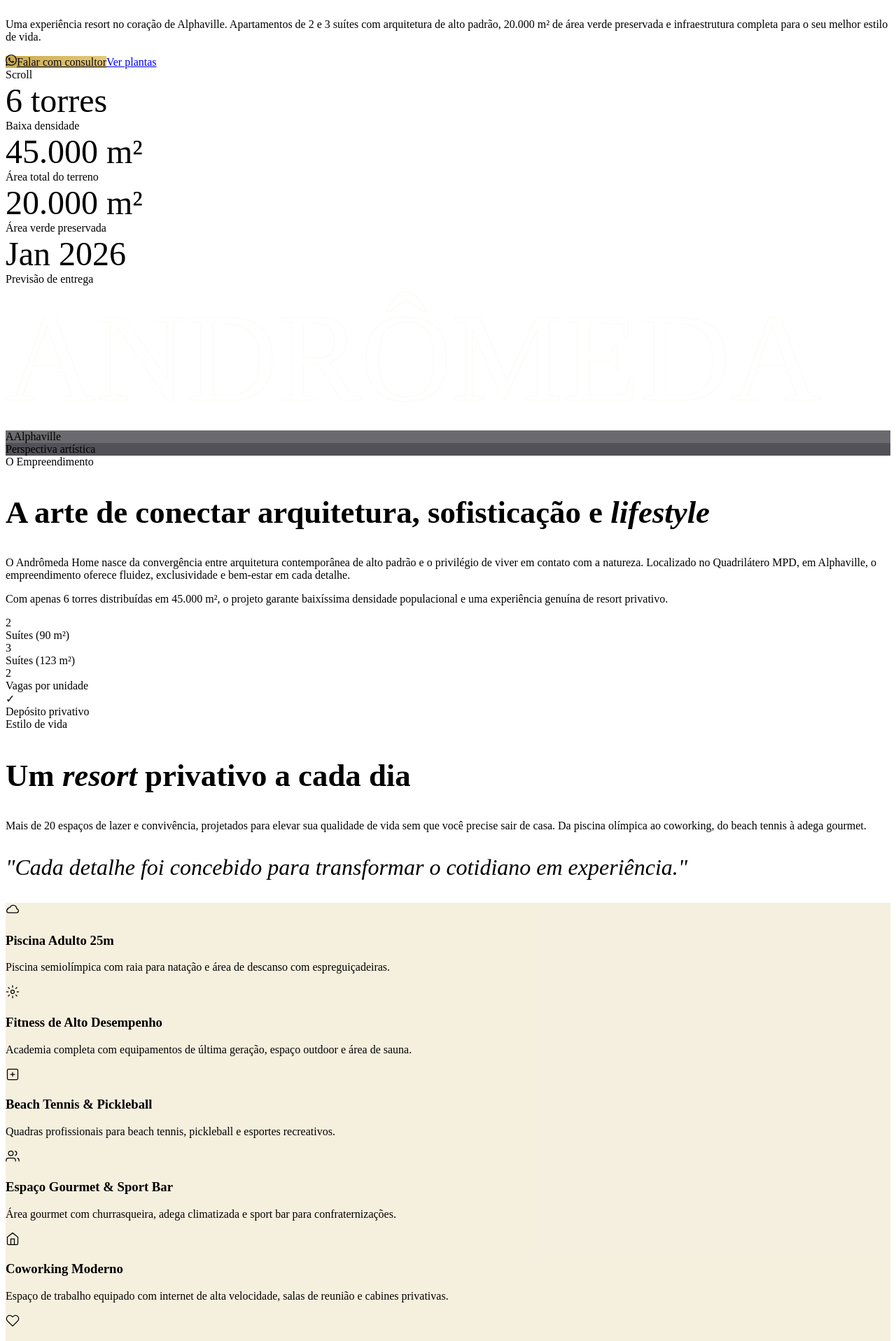
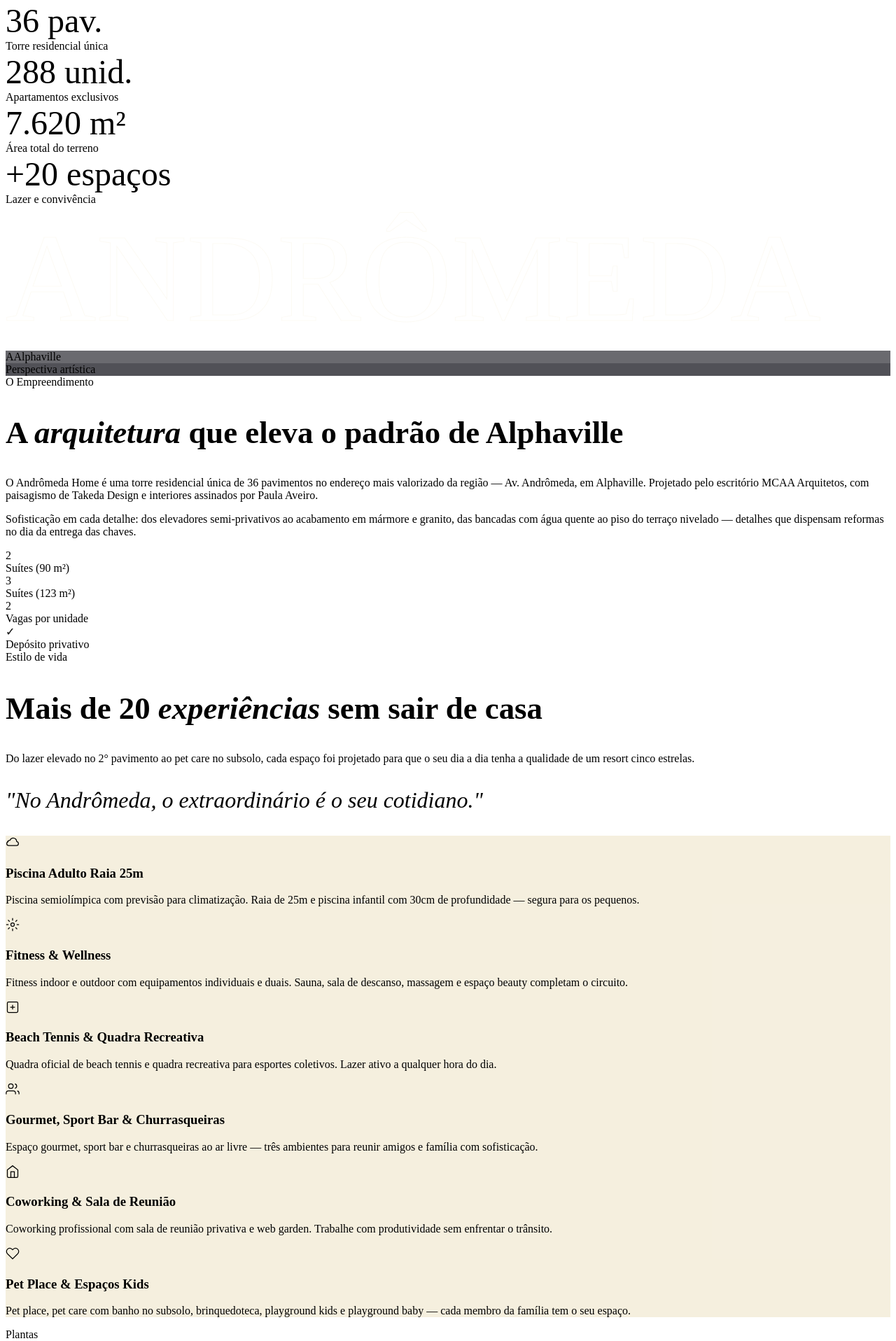
Before and after one commit to asvilela/andromeda, a React (Vite) app: page / in a window 1280 px wide. Shown: the part 1504-3420 px from the top of the page at 70% size. Built offline with nearby package versions, Linux system fonts and the light colour scheme; the HTML template or start-up script is replaced by a standard one.

Commit message:
Ajustando copy

```diff
--- a/index.html
+++ b/index.html
@@ -4,8 +4,8 @@
     <meta charset="UTF-8" />
     <link rel="icon" type="image/svg+xml" href="/favicon.svg" />
     <meta name="viewport" content="width=device-width, initial-scale=1.0" />
-    <title>Andrômeda Home — Alphaville | Apartamentos de Alto Padrão</title>
-    <meta name="description" content="Andrômeda Home em Alphaville, Barueri. Apartamentos de 2 e 3 suítes com experiência resort em meio à natureza preservada. Agende sua visita." />
+    <title>Andrômeda Home | Apartamentos de 90 a 123m² em Alphaville — Alto Padrão com Lazer Resort</title>
+    <meta name="description" content="Torre única com 288 unidades em Alphaville. Apartamentos de 90m² e 123m² com 2 ou 3 suítes, 2 vagas, depósito privativo e mais de 20 áreas de lazer. Arquitetura MCAA. Conheça." />
     <link rel="preconnect" href="https://fonts.googleapis.com" />
     <link rel="preconnect" href="https://fonts.gstatic.com" crossorigin />
     <link href="https://fonts.googleapis.com/css2?family=Cormorant+Garamond:ital,wght@0,300;0,400;0,500;0,600;1,300;1,400&family=DM+Sans:wght@300;400;500&family=Marcellus&display=swap" rel="stylesheet" />
--- a/package.json
+++ b/package.json
@@ -20,6 +20,6 @@
     "autoprefixer": "^10.4.27",
     "postcss": "^8.5.8",
     "tailwindcss": "^4.2.2",
-    "vite": "^5.4.2"
+    "vite": "^8.0.3"
   }
 }
--- a/src/components/Amenidades.jsx
+++ b/src/components/Amenidades.jsx
@@ -1,32 +1,32 @@
 const AMENIDADES = [
   {
-    name: 'Piscina Adulto 25m',
-    desc: 'Piscina semiolímpica com raia para natação e área de descanso com espreguiçadeiras.',
+    name: 'Piscina Adulto Raia 25m',
+    desc: 'Piscina semiolímpica com previsão para climatização. Raia de 25m e piscina infantil com 30cm de profundidade — segura para os pequenos.',
     icon: <svg width="20" height="20" viewBox="0 0 24 24" fill="none" stroke="currentColor" strokeWidth="1.5"><path d="M3 12c0-2.4 2.1-4.3 4.5-4 .9-2.3 3-4 5.5-4 3.3 0 6 2.7 6 6 1.7.3 3 1.8 3 3.5C22 15.4 20.4 17 18.5 17H5.5C3.6 17 2 15.4 2 13.5c0-1.7 1.3-3.1 3-3.5" /></svg>,
   },
   {
-    name: 'Fitness de Alto Desempenho',
-    desc: 'Academia completa com equipamentos de última geração, espaço outdoor e área de sauna.',
+    name: 'Fitness & Wellness',
+    desc: 'Fitness indoor e outdoor com equipamentos individuais e duais. Sauna, sala de descanso, massagem e espaço beauty completam o circuito.',
     icon: <svg width="20" height="20" viewBox="0 0 24 24" fill="none" stroke="currentColor" strokeWidth="1.5"><circle cx="12" cy="12" r="3" /><path d="M12 1v4M12 19v4M4.22 4.22l2.83 2.83M16.95 16.95l2.83 2.83M1 12h4M19 12h4M4.22 19.78l2.83-2.83M16.95 7.05l2.83-2.83" /></svg>,
   },
   {
-    name: 'Beach Tennis & Pickleball',
-    desc: 'Quadras profissionais para beach tennis, pickleball e esportes recreativos.',
+    name: 'Beach Tennis & Quadra Recreativa',
+    desc: 'Quadra oficial de beach tennis e quadra recreativa para esportes coletivos. Lazer ativo a qualquer hora do dia.',
     icon: <svg width="20" height="20" viewBox="0 0 24 24" fill="none" stroke="currentColor" strokeWidth="1.5"><rect x="3" y="3" width="18" height="18" rx="2" /><path d="M12 8v8M8 12h8" /></svg>,
   },
   {
-    name: 'Espaço Gourmet & Sport Bar',
-    desc: 'Área gourmet com churrasqueira, adega climatizada e sport bar para confraternizações.',
+    name: 'Gourmet, Sport Bar & Churrasqueiras',
+    desc: 'Espaço gourmet, sport bar e churrasqueiras ao ar livre — três ambientes para reunir amigos e família com sofisticação.',
     icon: <svg width="20" height="20" viewBox="0 0 24 24" fill="none" stroke="currentColor" strokeWidth="1.5"><path d="M17 21v-2a4 4 0 0 0-4-4H5a4 4 0 0 0-4 4v2" /><circle cx="9" cy="7" r="4" /><path d="M23 21v-2a4 4 0 0 0-3-3.87M16 3.13a4 4 0 0 1 0 7.75" /></svg>,
   },
   {
-    name: 'Coworking Moderno',
-    desc: 'Espaço de trabalho equipado com internet de alta velocidade, salas de reunião e cabines privativas.',
+    name: 'Coworking & Sala de Reunião',
+    desc: 'Coworking profissional com sala de reunião privativa e web garden. Trabalhe com produtividade sem enfrentar o trânsito.',
     icon: <svg width="20" height="20" viewBox="0 0 24 24" fill="none" stroke="currentColor" strokeWidth="1.5"><path d="M3 9l9-7 9 7v11a2 2 0 01-2 2H5a2 2 0 01-2-2z" /><polyline points="9 22 9 12 15 12 15 22" /></svg>,
   },
   {
-    name: 'Pet Place & Web Garden',
-    desc: 'Área exclusiva para animais de estimação e jardim sensorial integrado às trilhas verdes.',
+    name: 'Pet Place & Espaços Kids',
+    desc: 'Pet place, pet care com banho no subsolo, brinquedoteca, playground kids e playground baby — cada membro da família tem o seu espaço.',
     icon: <svg width="20" height="20" viewBox="0 0 24 24" fill="none" stroke="currentColor" strokeWidth="1.5"><path d="M20.84 4.61a5.5 5.5 0 00-7.78 0L12 5.67l-1.06-1.06a5.5 5.5 0 00-7.78 7.78l1.06 1.06L12 21.23l7.78-7.78 1.06-1.06a5.5 5.5 0 000-7.78z" /></svg>,
   },
 ]
@@ -45,21 +45,21 @@
                 className="font-serif font-light text-cream leading-[1.2] max-w-[20ch]"
                 style={{ fontSize: 'clamp(2rem, 3.5vw, 3.2rem)' }}
               >
-                Um <em className="not-italic text-gold-lt">resort</em> privativo a cada dia
+                Mais de 20 <em className="not-italic text-gold-lt">experiências</em> sem sair de casa
               </h2>
               <div className="w-[60px] h-px mt-6" style={{ background: 'linear-gradient(to right, #c9a84c, transparent)' }} />
             </div>
             <p className="reveal reveal-delay-1 text-[.95rem] leading-[1.85] text-cream/60">
-              Mais de 20 espaços de lazer e convivência, projetados para elevar sua qualidade
-              de vida sem que você precise sair de casa. Da piscina olímpica ao coworking,
-              do beach tennis à adega gourmet.
+              Do lazer elevado no 2° pavimento ao pet care no subsolo,
+              cada espaço foi projetado para que o seu dia a dia tenha
+              a qualidade de um resort cinco estrelas.
             </p>
           </div>
           <p
             className="reveal reveal-delay-2 font-serif text-gold-lt leading-[1.4] lg:text-right"
             style={{ fontSize: 'clamp(1.4rem, 2.5vw, 2rem)', fontStyle: 'italic' }}
           >
-            "Cada detalhe foi concebido para transformar o cotidiano em experiência."
+            "No Andrômeda, o extraordinário é o seu cotidiano."
           </p>
         </div>
 
--- a/src/components/Contato.jsx
+++ b/src/components/Contato.jsx
@@ -38,11 +38,13 @@
             className="font-serif font-light text-cream leading-[1.2] mb-6"
             style={{ fontSize: 'clamp(2rem, 3.5vw, 3rem)' }}
           >
-            Dê o primeiro passo rumo ao seu <em className="not-italic text-gold-lt">novo lar</em>
+            Reserve sua unidade com <em className="not-italic text-gold-lt">condições exclusivas</em>
           </h2>
           <p className="text-[.9rem] leading-[1.8] text-muted mb-10">
-            Nossa equipe de especialistas está pronta para apresentar o empreendimento,
-            tirar suas dúvidas e encontrar a melhor condição para você.
+            As 288 unidades do Andrômeda Home representam a última oportunidade
+            de morar em uma torre residencial premium na Av. Andrômeda, em Alphaville.
+            Nossos consultores estão prontos para apresentar plantas, disponibilidade
+            e condições de pagamento personalizadas.
           </p>
           <a
             href="https://wa.me/551121490015?text=Olá!%20Tenho%20interesse%20no%20Andrômeda%20Home%20e%20gostaria%20de%20mais%20informações."
@@ -89,7 +91,7 @@
             className="mt-2 py-4 px-8 font-label text-[.7rem] tracking-[.2em] uppercase border-0 cursor-pointer transition-all duration-200 hover:opacity-85 hover:-translate-y-0.5"
             style={{ background: 'linear-gradient(135deg, #c9a84c 0%, #e8cc7e 100%)', color: '#0a0a10' }}
           >
-            Solicitar contato
+            Receber proposta personalizada
           </button>
           <p className="text-[.72rem] text-muted leading-[1.6]">
             Ao enviar, você concorda com nossa política de privacidade. Seus dados são protegidos
--- a/src/components/FAQ.jsx
+++ b/src/components/FAQ.jsx
@@ -2,24 +2,36 @@
 
 const ITEMS = [
   {
-    q: 'Qual é a previsão de entrega do empreendimento?',
-    a: 'A previsão de entrega do Andrômeda Home é janeiro de 2026. O acompanhamento da obra é disponibilizado periodicamente para os compradores, garantindo total transparência em cada etapa da construção.',
+    q: 'Qual o método construtivo do Andrômeda Home?',
+    a: 'Estrutura convencional com pilares e vigas de concreto armado. Alvenaria de vedação nas paredes externas, entre unidades e áreas comuns. Paredes internas em Drywall — sistema que oferece fácil manutenção, resistência, conforto térmico e acústico superior.',
+  },
+  {
+    q: 'Os apartamentos vêm com previsão para ar-condicionado?',
+    a: 'Sim. Todas as unidades são entregues com infraestrutura completa (carga elétrica e dreno) para ar-condicionado em todos os dormitórios e sala de estar. Nas unidades de 123m², o terraço gourmet também recebe a previsão.',
   },
   {
     q: 'Como funciona a segurança do condomínio?',
-    a: 'O empreendimento conta com portaria 24 horas, câmeras de monitoramento em toda a área comum, acesso por reconhecimento facial e segurança perimetral. A localização em Alphaville também agrega o benefício da segurança do condomínio-bairro.',
+    a: 'O empreendimento conta com guarita blindada (porta, caixilho e alvenaria), câmeras de segurança perimetral e em áreas comuns, pulmão de segurança para pedestres e veículos, clausura de acesso para veículos e acessos de serviço separados.',
+  },
+  {
+    q: 'A piscina é aquecida?',
+    a: 'A piscina adulto (raia de 25m x 3,60m) e a piscina infantil (5,50m x 3,60m) são entregues com previsão para climatização, permitindo que o condomínio instale o sistema de aquecimento.',
+  },
+  {
+    q: 'É possível instalar churrasqueira no apartamento?',
+    a: 'Sim. Todas as unidades possuem previsão para bancada no terraço gourmet e previsão para futura instalação de churrasqueira a carvão.',
+  },
+  {
+    q: 'As vagas de garagem são determinadas?',
+    a: 'Sim. Todas as vagas são determinadas (não sorteadas), cobertas e distribuídas em 3 subsolos. O empreendimento conta com vagas P, M e G, além de 13 vagas de visitantes e 32 vagas de moto.',
   },
   {
     q: 'Quais são as condições de pagamento?',
-    a: 'Trabalhamos com diferentes modalidades de financiamento, incluindo FGTS e financiamento bancário. Para obter a tabela completa com preços e condições personalizadas, entre em contato com nossos consultores — as informações são disponibilizadas mediante cadastro.',
-  },
-  {
-    q: 'As unidades já vêm com acabamento completo?',
-    a: 'Sim. Todas as unidades são entregues com acabamento de alto padrão, incluindo piso porcelanato, forro de gesso, armários embutidos nas suítes e área de serviço equipada.',
+    a: 'Trabalhamos com diferentes modalidades de financiamento, incluindo financiamento bancário direto. Entre em contato com nossos consultores para receber a tabela completa com preços e condições personalizadas.',
   },
   {
     q: 'O empreendimento aceita pets?',
-    a: 'Sim. O Andrômeda Home é pet-friendly e conta com uma área dedicada exclusivamente para animais de estimação (Pet Place), com espaço de banho, recreação e convivência.',
+    a: 'Sim. O Andrômeda Home é pet-friendly e conta com Pet Place no lazer elevado e Pet Care com banho no subsolo.',
   },
 ]
 
--- a/src/components/Footer.jsx
+++ b/src/components/Footer.jsx
@@ -31,7 +31,7 @@
         </nav>
 
         <p className="w-full text-center text-[.78rem] text-muted mt-6 pt-6 border-t border-border">
-          © 2026 Andrômeda Home · Av. Andrômeda, 328 — Alphaville, Barueri, SP · (11)&nbsp;4200-1307
+          © 2026 Andrômeda Home · Av. Andrômeda, 310 — Alphaville, Barueri, SP · (11)&nbsp;2149-0015
         </p>
       </div>
     </footer>
--- a/src/components/Hero.jsx
+++ b/src/components/Hero.jsx
@@ -68,15 +68,15 @@
           className="font-serif text-cream font-light leading-[1.05] mb-7 max-w-[14ch] animate-[fade-up_.9s_.5s_both]"
           style={{ fontSize: 'clamp(2.8rem, 6.5vw, 6rem)' }}
         >
-          Onde a <em className="not-italic text-gold-lt">natureza</em> encontra a excelência
+          Sua vida merece uma nova <em className="not-italic text-gold-lt">altitude</em>
         </h1>
         <p
           className="text-cream/55 leading-[1.75] mb-11 max-w-[42ch] animate-[fade-up_.8s_.75s_both]"
           style={{ fontSize: 'clamp(.85rem, 1.4vw, 1rem)' }}
         >
-          Uma experiência resort no coração de Alphaville. Apartamentos de 2 e 3 suítes
-          com arquitetura de alto padrão, 20.000&nbsp;m² de área verde preservada e
-          infraestrutura completa para o seu melhor estilo de vida.
+          Torre única com 36 pavimentos no coração de Alphaville.
+          Apartamentos de 90m² e 123m² com arquitetura assinada,
+          lazer resort e vista permanente.
         </p>
         <div className="flex gap-5 flex-wrap animate-[fade-up_.8s_.95s_both]">
           <a
@@ -93,7 +93,7 @@
             href="#tipologias"
             className="inline-flex items-center gap-3 px-9 py-4 font-label text-[.7rem] tracking-[.2em] uppercase no-underline border border-cream/25 text-cream hover:border-gold hover:text-gold transition-all duration-250"
           >
-            Ver plantas
+            Ver plantas e disponibilidade
           </a>
         </div>
       </div>
--- a/src/components/Numbers.jsx
+++ b/src/components/Numbers.jsx
@@ -1,8 +1,8 @@
 const STATS = [
-  { value: '6',      unit: 'torres', label: 'Baixa densidade' },
-  { value: '45.000', unit: 'm²',     label: 'Área total do terreno' },
-  { value: '20.000', unit: 'm²',     label: 'Área verde preservada' },
-  { value: 'Jan',    unit: '2026',   label: 'Previsão de entrega' },
+  { value: '36',    unit: 'pav.',     label: 'Torre residencial única' },
+  { value: '288',   unit: 'unid.',    label: 'Apartamentos exclusivos' },
+  { value: '7.620', unit: 'm²',      label: 'Área total do terreno' },
+  { value: '+20',   unit: 'espaços', label: 'Lazer e convivência' },
 ]
 
 export default function Numbers() {
--- a/src/components/Projeto.jsx
+++ b/src/components/Projeto.jsx
@@ -68,19 +68,20 @@
               className="font-serif font-light text-cream leading-[1.2] max-w-[20ch]"
               style={{ fontSize: 'clamp(2rem, 3.5vw, 3.2rem)' }}
             >
-              A arte de conectar arquitetura, sofisticação e <em className="not-italic text-gold-lt">lifestyle</em>
+              A <em className="not-italic text-gold-lt">arquitetura</em> que eleva o padrão de Alphaville
             </h2>
             <div className="w-[60px] h-px mt-6" style={{ background: 'linear-gradient(to right, #c9a84c, transparent)' }} />
           </div>
 
           <p className="reveal reveal-delay-1 text-[.95rem] leading-[1.85] text-cream/65 mb-6">
-            O Andrômeda Home nasce da convergência entre arquitetura contemporânea de alto padrão
-            e o privilégio de viver em contato com a natureza. Localizado no Quadrilátero MPD,
-            em Alphaville, o empreendimento oferece fluidez, exclusividade e bem-estar em cada detalhe.
+            O Andrômeda Home é uma torre residencial única de 36 pavimentos no endereço
+            mais valorizado da região — Av. Andrômeda, em Alphaville. Projetado pelo escritório
+            MCAA Arquitetos, com paisagismo de Takeda Design e interiores assinados por Paula Aveiro.
           </p>
           <p className="reveal reveal-delay-2 text-[.95rem] leading-[1.85] text-cream/65 mb-6">
-            Com apenas 6 torres distribuídas em 45.000&nbsp;m², o projeto garante baixíssima densidade
-            populacional e uma experiência genuína de resort privativo.
+            Sofisticação em cada detalhe: dos elevadores semi-privativos ao acabamento
+            em mármore e granito, das bancadas com água quente ao piso do terraço nivelado
+            — detalhes que dispensam reformas no dia da entrega das chaves.
           </p>
 
           <div className="reveal reveal-delay-3 grid grid-cols-2 gap-4 mt-10 pt-10 border-t border-border">
--- a/src/components/Tipologias.jsx
+++ b/src/components/Tipologias.jsx
@@ -7,12 +7,12 @@
     title: 'Apartamento 2 Suítes',
     area: '90',
     features: [
-      '2 suítes com armários planejados',
-      'Sala de estar integrada',
-      'Varanda gourmet',
-      '2 vagas de garagem',
-      'Depósito privativo',
-      'Acabamento alto padrão',
+      '2 suítes com amplo caixilho e persiana de enrolar',
+      'Suíte master com closet e bancada em granito',
+      'Terraço gourmet com previsão para churrasqueira',
+      '2 vagas cobertas determinadas',
+      'Depósito privativo incluso',
+      'Previsão para ar-condicionado em dormitórios e sala',
     ],
     wppMsg: 'Quero%20saber%20mais%20sobre%20o%20apartamento%20de%2090m%C2%B2',
     Floor: Floor90,
@@ -23,12 +23,14 @@
     title: 'Apartamento 3 Suítes',
     area: '123',
     features: [
-      'Suíte master com closet e banheiro privativo',
-      '2 suítes adicionais com armários',
-      'Varanda gourmet ampliada',
-      '2 vagas de garagem cobertas',
-      'Depósito privativo',
-      'Home office integrado',
+      '3 suítes com amplo caixilho e persiana de enrolar',
+      'Suíte master com closet, 2 cubas e bancada em granito',
+      'Elevadores semi-privativos exclusivos',
+      'Lavabo com bancada em mármore',
+      'Terraço gourmet com previsão para churrasqueira',
+      '2 vagas cobertas determinadas',
+      'Depósito privativo no andar',
+      'Previsão para ar-condicionado em todos os ambientes',
     ],
     wppMsg: 'Quero%20saber%20mais%20sobre%20o%20apartamento%20de%20123m%C2%B2',
     Floor: Floor123,
@@ -101,7 +103,7 @@
               style={{ background: 'linear-gradient(135deg, #c9a84c 0%, #e8cc7e 100%)', color: '#0a0a10' }}
               target="_blank" rel="noopener"
             >
-              Solicitar informações
+              Solicitar informações da planta de {tipo.area}m²
             </a>
           </div>
         </div>
```
Also changed, not shown: src/components/Localizacao.jsx (+12 -8 lines), 3 other files (tests, documents, lock files or other folders).
